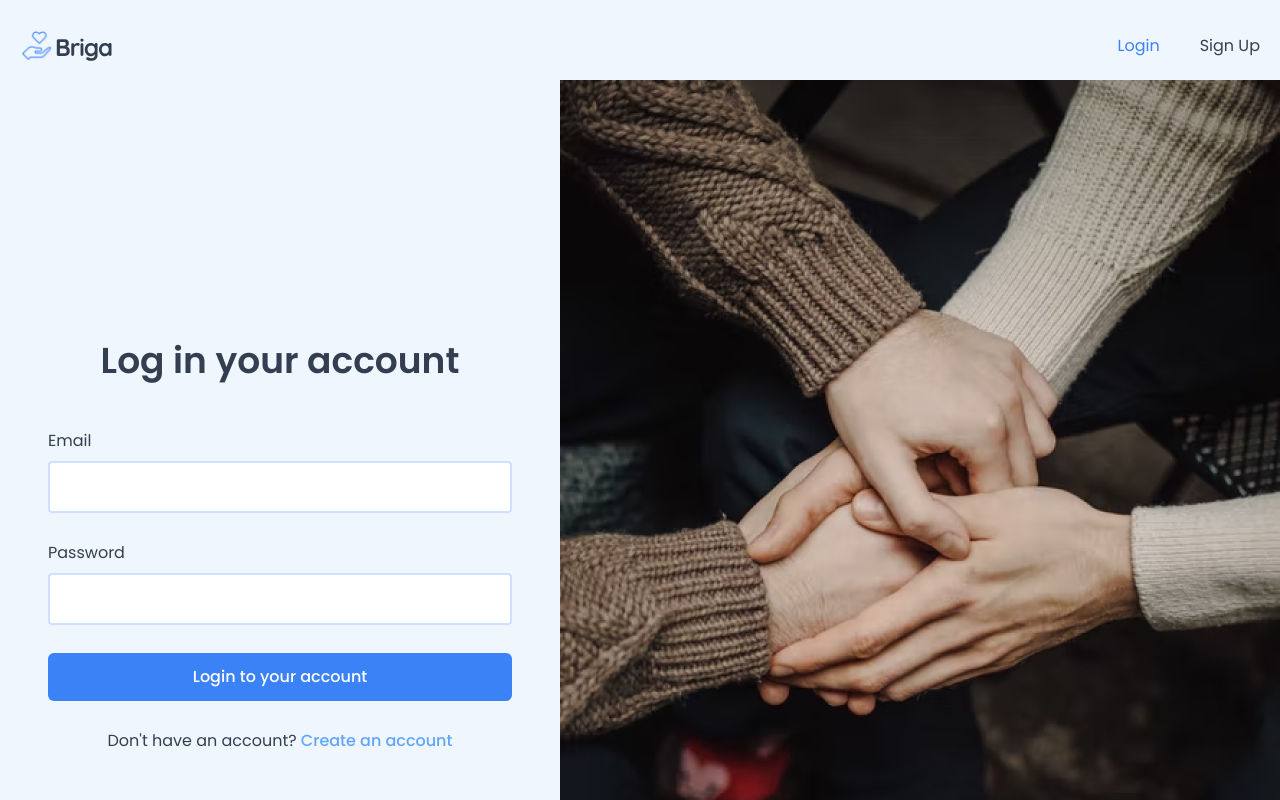
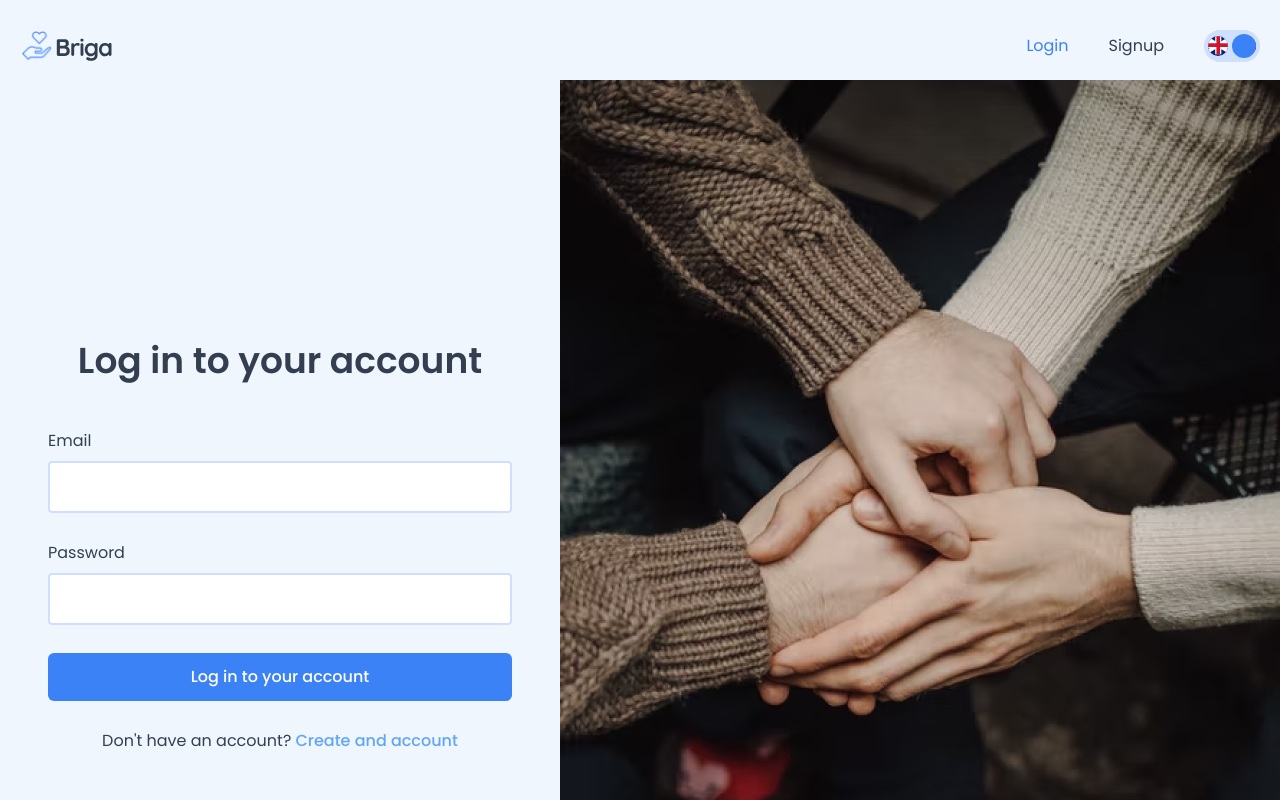
Before and after one commit to developingfaizaan/caregiver-platform, a React (Create React App) app in the folder client/: page /login in a window 1280 px wide. Shown: the top 800 px of the page. Built offline with nearby package versions, Linux system fonts and the light colour scheme.

Commit message:
language support test

```diff
--- a/client/src/api/index.js
+++ b/client/src/api/index.js
@@ -1,8 +1,6 @@
 import axios from "axios";
 
-const API = axios.create({
-  baseURL: "https://caregiver-platform-server.vercel.app/",
-});
+const API = axios.create({ baseURL: "https://caregiver-platform-server.vercel.app/" });
 // const API = axios.create({ baseURL: "http://localhost:1337/" });
 
 API.interceptors.request.use((req) => {
--- a/client/src/assets/index.js
+++ b/client/src/assets/index.js
@@ -10,6 +10,8 @@ import deleteIcon from "./delete.svg";
 import locationIcon from "./location.svg";
 import formImg from "./form-img.png";
 import loader from "./loader.svg";
+import englishIcon from "./english.svg";
+import germanIcon from "./german.svg";
 
 export {
   logo,
@@ -23,5 +25,7 @@ export {
   locationIcon,
   editIcon,
   deleteIcon,
+  germanIcon,
+  englishIcon,
   loader,
 };
--- a/client/src/components/Navbar.jsx
+++ b/client/src/components/Navbar.jsx
@@ -1,28 +1,32 @@
 import { Link, NavLink } from "react-router-dom";
 
 import { useAuth } from "../context/auth";
+import { useTranslate } from "../context/translate";
 import { logo, logoutIcon } from "../assets";
+import { SwitchBtn } from "./";
 
-const generateActiveStyle = ({ isActive }) =>
-  isActive ? { color: "#3B82F6" } : {};
+const generateActiveStyle = ({ isActive }) => isActive ? { color: "#3B82F6" } : {};
 
 const Navbar = () => {
   const { user, logout } = useAuth();
+  const { language } = useTranslate();
 
   return (
     <header className="flex flex-col pt-5 pb-2 sm:flex-row items-center justify-between px-5 sm:h-20 m-auto max-w-7xl border-b-2 border-black200 sm:border-none">
       <Link to="/"><img src={logo} alt="Logo" /></Link>
 
       <nav className="flex gap-x-10 gap-y-5 py-5 items-center justify-center flex-wrap">
-
-      { user && user?.user?.role !== "family" && user?.user?.role !== "agency" &&
-        <NavLink to="/" className="text-white700 hover:text-primary ease-out duration-200" style={generateActiveStyle}>Home</NavLink>
-      }
+        {user &&
+          user?.user?.role !== "family" &&
+          user?.user?.role !== "agency" && (
+            <NavLink to="/" className="text-white700 hover:text-primary ease-out duration-200" style={generateActiveStyle}>Home</NavLink>
+          )}
 
         {user ? (
           <>
-          { user?.user?.role !== "caregiver" && <NavLink to="/create" className="text-white700 hover:text-primary ease-out duration-200" style={generateActiveStyle}>Create</NavLink> }
-            <NavLink to={`/user/${user?.user?.id}`} className="text-white700 hover:text-primary ease-out duration-200" style={generateActiveStyle}>Profile</NavLink>
+            {user?.user?.role !== "caregiver" && (<NavLink to="/create" className="text-white700 hover:text-primary ease-out duration-200" style={generateActiveStyle}>{language.Create}</NavLink>)}
+
+            <NavLink to={`/user/${user?.user?.id}`} className="text-white700 hover:text-primary ease-out duration-200" style={generateActiveStyle}>{language.Profile}</NavLink>
 
             <button onClick={logout} title="logout" className="flex items-center gap-2 bg-white200 p-3 rounded-md">
               <h6 className="text-white700">{user?.user?.email}</h6>
@@ -31,10 +35,11 @@ const Navbar = () => {
           </>
         ) : (
           <>
-            <NavLink to="/login" className="text-white700 hover:text-primary ease-out duration-200" style={generateActiveStyle}>Login</NavLink>
-            <NavLink to="/signup" className="text-white700 hover:text-primary ease-out duration-200" style={generateActiveStyle}>Sign Up</NavLink>
+            <NavLink to="/login" className="text-white700 hover:text-primary ease-out duration-200" style={generateActiveStyle}>{language.Login}</NavLink>
+            <NavLink to="/signup" className="text-white700 hover:text-primary ease-out duration-200" style={generateActiveStyle}>{language.Signup}</NavLink>
           </>
         )}
+        <SwitchBtn />
       </nav>
     </header>
   );
--- /dev/null
+++ b/client/src/components/Switch.jsx
@@ -0,0 +1,23 @@
+import { germanIcon, englishIcon } from "../assets";
+import { useTranslate } from "../context/translate";
+
+const SwitchBtn = () => {
+  const { germanLang, setGermanLang } = useTranslate();
+
+  const handleChange = () => setGermanLang((prev) => !prev);
+
+  return (
+    <label htmlFor="toggleFour" className="flex cursor-pointer select-none items-center">
+    <div className="relative">
+        <input type="checkbox" onChange={handleChange} id="toggleFour" className="sr-only" />
+        <div className="box bg-white200 block h-8 w-14 rounded-full flex items-center justify-around">
+            <img src={englishIcon} alt="English" />
+            <img src={germanIcon} alt="German" />
+        </div>
+        <div className={`dot absolute ${germanLang ? "translate-x-1" : "translate-x-7"} top-1 flex h-6 w-6 items-center justify-center rounded-full bg-primary transition-transform`}></div>
+    </div>
+    </label>
+  );
+};
+
+export default SwitchBtn;
--- a/client/src/components/index.js
+++ b/client/src/components/index.js
@@ -2,6 +2,7 @@ import Button from "./Button";
 import Input from "./Input";
 import Textarea from "./Textarea";
 import Select from "./Select";
+import SwitchBtn from "./Switch";
 import Navbar from "./Navbar";
 import PostCard from "./PostCard";
 import Avatar from "./Avatar";
@@ -16,6 +17,7 @@ export {
   Input,
   Textarea,
   Select,
+  SwitchBtn,
   Navbar,
   PostCard,
   Loader,
--- /dev/null
+++ b/client/src/context/translate.js
@@ -0,0 +1,26 @@
+import { useState, useEffect, useContext, createContext } from "react";
+
+import translation from "../translation";
+
+const TranslateContext = createContext();
+
+export const useTranslate = () => useContext(TranslateContext);
+
+const TranslateProvider = ({ children }) => {
+  const [germanLang, setGermanLang] = useState(false);
+  const [language, setLanguage] = useState("");
+
+  useEffect(() => {
+    if (germanLang) setLanguage(translation.german);
+    else setLanguage(translation.english);
+  }, [germanLang]);
+
+  const value = { germanLang, setGermanLang, language };
+  return (
+    <TranslateContext.Provider value={value}>
+      {children}
+    </TranslateContext.Provider>
+  );
+};
+
+export default TranslateProvider;
--- a/client/src/pages/Login.jsx
+++ b/client/src/pages/Login.jsx
@@ -3,17 +3,16 @@ import { useNavigate, Link } from "react-router-dom";
 
 import { Input, Button, Error } from "../components";
 import { useAuth } from "../context/auth";
+import { useTranslate } from "../context/translate";
 import { formImg } from "../assets";
 
 // TODO: Add Validation
 const Login = () => {
+  const { language } = useTranslate();
   const { login } = useAuth();
   const navigate = useNavigate();
   const [error, setError] = useState("");
-  const [form, setForm] = useState({
-    email: "",
-    password: "",
-  });
+  const [form, setForm] = useState({email: "", password: ""});
 
   const handleSubmit = async (e) => {
     e.preventDefault();
@@ -29,34 +28,18 @@ const Login = () => {
   return (
     <main className="flex">
       <section className="w-full max-w-2xl m-auto px-5 md:px-12 sm:px-32 py-20">
-        <h1 className="text-3xl sm:text-4xl font-semibold text-center mb-12">
-          Log in your account
-        </h1>
+        <h1 className="text-3xl sm:text-4xl font-semibold text-center mb-12">{language.LoginIntoYourAccount}</h1>
         {error && <Error message={error} />}
 
         <form onSubmit={handleSubmit}>
-          <Input
-            label="Email"
-            type="email"
-            value={form.email}
-            onChange={(e) => setForm({ ...form, email: e.target.value })}
-          />
-
-          <Input
-            label="Password"
-            type="password"
-            value={form.password}
-            onChange={(e) => setForm({ ...form, password: e.target.value })}
-          />
-
-          <Button type="submit">Login to your account</Button>
+          <Input label="Email" type="email" value={form.email} onChange={(e) => setForm({ ...form, email: e.target.value })} />
+          <Input label={language.Password} type="password" value={form.password} onChange={(e) => setForm({ ...form, password: e.target.value })} />
+          <Button type="submit">{language.LoginIntoYourAccount}</Button>
         </form>
 
         <p className="text-center my-7">
-          Don't have an account?
-          <Link to="/signup" className="text-blue-400 font-medium">
-            &nbsp;Create an account
-          </Link>
+          {language.DontHaveAnAccount}
+          <Link to="/signup" className="text-blue-400 font-medium">&nbsp;{language.CreateAnAccount}</Link>
         </p>
       </section>
 
--- /dev/null
+++ b/client/src/translation.js
@@ -0,0 +1,30 @@
+const translation = {
+  german: {
+    Home: "Heim",
+    Create: "Schaffen",
+    Profile: "Profil",
+    Title: "Titel",
+    Description: "Beschreibung",
+    Login: "Anmeldung",
+    Signup: "Anmelden",
+    Password: "Passwort",
+    LoginIntoYourAccount: "Melden Sie sich bei Ihrem Konto an",
+    CreateAnAccount: "Ein Konto erstellen",
+    DontHaveAnAccount: "Sie haben kein Konto?",
+  },
+  english: {
+    Home: "Home",
+    Create: "Create",
+    Profile: "Profile",
+    Title: "Title",
+    Description: "Description",
+    Login: "Login",
+    Signup: "Signup",
+    Password: "Password",
+    LoginIntoYourAccount: "Log in to your account",
+    CreateAnAccount: "Create and account",
+    DontHaveAnAccount: "Don't have an account?",
+  },
+};
+
+export default translation;
```
Also changed, not shown: client/src/App.jsx (+5 -11 lines), client/src/assets/english.svg (added), client/src/assets/german.svg (added).
